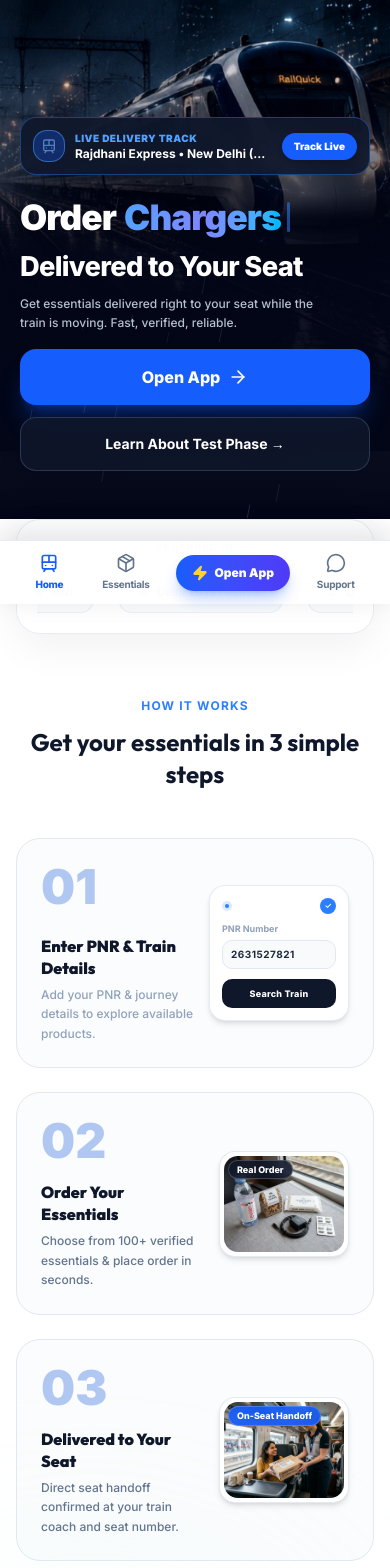
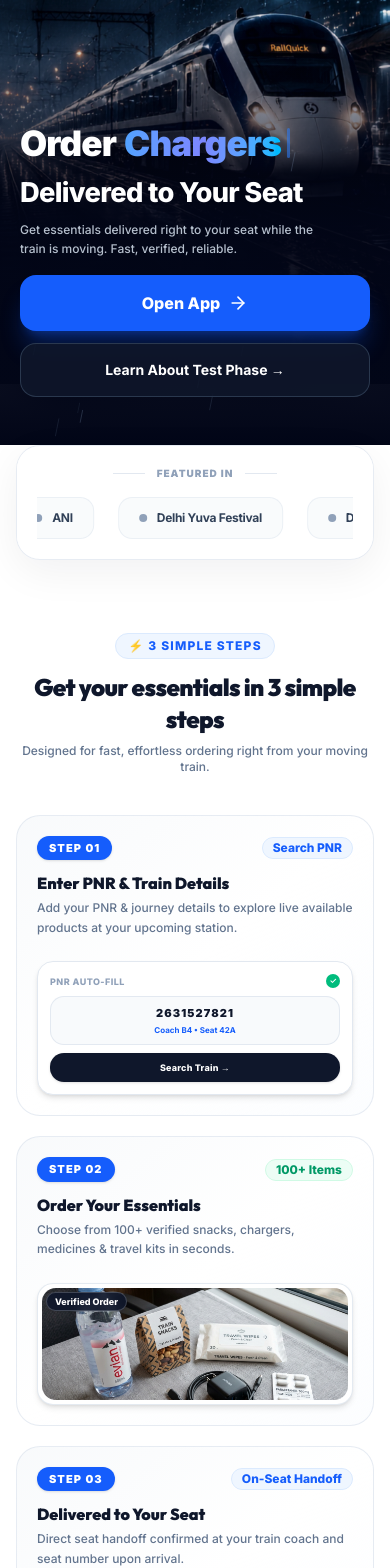
Before and after one commit to kartik098ki/Railquick.in-new, a Next.js app: page / in a window 390 px wide. Shown: the part 240-1808 px from the top of the page. Built offline with nearby package versions, Linux system fonts and the light colour scheme.

Commit message:
fix(ui): remove live track & mobile bottom nav, upgrade How It Works mobile app design

```diff
--- a/src/app/page.tsx
+++ b/src/app/page.tsx
@@ -702,28 +702,6 @@ export default function HomePage() {
             {/* Train visible area — flex grows to show train engine in middle */}
             <div className="flex-1 min-h-[140px]" />
 
-            {/* Live Station Order Status Pill */}
-            <div className="w-full bg-slate-900/90 backdrop-blur-xl border border-blue-500/40 rounded-2xl p-3 mb-4 shadow-xl flex items-center justify-between gap-3">
-              <div className="flex items-center gap-2.5 min-w-0">
-                <div className="w-8 h-8 rounded-xl bg-blue-600/30 border border-blue-400/50 text-blue-300 flex items-center justify-center shrink-0">
-                  <Train className="w-4 h-4 animate-pulse" />
-                </div>
-                <div className="min-w-0 text-left">
-                  <div className="flex items-center gap-1.5">
-                    <span className="text-[10px] font-black uppercase text-blue-400 tracking-wider">Live Delivery Track</span>
-                    <span className="w-1.5 h-1.5 rounded-full bg-emerald-400 animate-ping" />
-                  </div>
-                  <p className="text-xs font-bold text-white truncate">Rajdhani Express • New Delhi (ETA 8m)</p>
-                </div>
-              </div>
-              <button
-                onClick={handleTestNow}
-                className="bg-blue-600 hover:bg-blue-500 text-white text-[10px] font-black px-3 py-1.5 rounded-xl shrink-0 active:scale-95 transition-transform shadow-md"
-              >
-                Track Live
-              </button>
-            </div>
-
             {/* Headline + Subtitle positioned below train engine */}
             <div className="flex flex-col items-start gap-1.5 mb-4 text-left">
               <div className="flex items-center flex-nowrap gap-2 whitespace-nowrap font-black text-white tracking-tight" style={{fontSize:'clamp(28px,9vw,40px)'}}>
@@ -870,84 +848,106 @@ export default function HomePage() {
       </section>
 
       {/* How It Works */}
-      <section className="py-10 sm:py-20 lg:py-24 bg-white">
+      <section className="py-12 sm:py-20 lg:py-24 bg-white">
         <div className="max-w-7xl mx-auto px-4 sm:px-6">
-          <div className="text-center max-w-2xl mx-auto mb-12 sm:mb-16">
-            <p className="text-xs sm:text-sm font-bold text-blue-500 uppercase tracking-widest mb-3">How It Works</p>
-            <h2 className="text-2xl sm:text-3xl lg:text-4xl font-bold text-slate-900">Get your essentials in 3 simple steps</h2>
+          <div className="text-center max-w-2xl mx-auto mb-10 sm:mb-16">
+            <span className="inline-flex items-center gap-1.5 px-3 py-1 bg-blue-50 border border-blue-100 rounded-full text-xs font-extrabold text-blue-600 uppercase tracking-widest mb-3">
+              ⚡ 3 Simple Steps
+            </span>
+            <h2 className="text-2xl sm:text-3xl lg:text-4xl font-black text-slate-900 tracking-tight">Get your essentials in 3 simple steps</h2>
+            <p className="text-xs sm:text-sm text-slate-500 font-medium mt-2">Designed for fast, effortless ordering right from your moving train.</p>
           </div>
 
-          <div className="grid grid-cols-1 md:grid-cols-3 gap-6 sm:gap-8">
+          <div className="grid grid-cols-1 md:grid-cols-3 gap-5 sm:gap-8">
 
             {/* ─── Step 01 ─── */}
-            <div className="bg-slate-50/60 border border-slate-150 rounded-3xl p-6 sm:p-7 flex flex-row items-center justify-between gap-4 relative overflow-hidden transition-all duration-300 hover:bg-slate-50 hover:shadow-md">
-              <div className="flex flex-col justify-between flex-1 min-w-0 z-10">
-                <span className="text-5xl sm:text-6xl font-black leading-none mb-6 select-none" style={{ color: '#b0c7f2' }}>01</span>
+            <div className="bg-gradient-to-br from-slate-50 via-white to-blue-50/20 border border-slate-200/80 rounded-3xl p-5 sm:p-7 flex flex-col sm:flex-row items-start justify-between gap-4 relative overflow-hidden transition-all duration-300 hover:shadow-xl hover:border-blue-300 group">
+              <div className="flex flex-col justify-between flex-1 min-w-0 z-10 w-full">
+                <div className="flex items-center justify-between mb-3 w-full">
+                  <span className="px-3 py-1 bg-blue-600 text-white rounded-full text-[11px] font-black uppercase tracking-widest shadow-sm">
+                    Step 01
+                  </span>
+                  <span className="text-xs font-extrabold text-blue-600 bg-blue-50 px-2.5 py-0.5 rounded-full border border-blue-100">
+                    Search PNR
+                  </span>
+                </div>
                 <div>
-                  <h3 className="text-base sm:text-lg font-black text-slate-900 mb-1.5 leading-snug">Enter PNR &amp; Train Details</h3>
-                  <p className="text-xs text-slate-400 font-medium leading-relaxed">Add your PNR &amp; journey details to explore available products.</p>
+                  <h3 className="text-base sm:text-lg font-black text-slate-900 mb-1 leading-snug">Enter PNR &amp; Train Details</h3>
+                  <p className="text-xs text-slate-500 font-medium leading-relaxed">Add your PNR &amp; journey details to explore live available products at your upcoming station.</p>
                 </div>
               </div>
-              <div className="flex-shrink-0 w-[140px] sm:w-[150px] relative z-10">
-                <div className="relative bg-white rounded-2xl border border-slate-200/80 shadow-md p-3">
+              <div className="w-full sm:w-[140px] shrink-0 relative z-10 mt-2 sm:mt-0">
+                <div className="relative bg-white rounded-2xl border border-slate-200 shadow-md p-3 group-hover:scale-105 transition-transform duration-300">
                   <div className="flex items-center justify-between mb-2">
-                    <div className="w-2.5 h-2.5 rounded-full bg-blue-100 flex items-center justify-center">
-                      <div className="w-1 h-1 rounded-full bg-blue-500" />
-                    </div>
-                    <div className="w-4 h-4 rounded-full bg-blue-500 flex items-center justify-center text-[8px] text-white font-bold">✓</div>
+                    <span className="text-[9px] font-extrabold text-slate-400 uppercase tracking-wider">PNR AUTO-FILL</span>
+                    <div className="w-3.5 h-3.5 rounded-full bg-emerald-500 flex items-center justify-center text-[8px] text-white font-bold">✓</div>
                   </div>
-                  <p className="text-[9px] font-bold text-slate-400 mb-1">PNR Number</p>
-                  <div className="bg-slate-50 border border-slate-200 rounded-lg px-2 py-1.5 mb-2.5">
-                    <p className="text-[10px] font-bold text-slate-800 tracking-wider">2631527821</p>
+                  <div className="bg-slate-50 border border-slate-200/90 rounded-xl px-2.5 py-2 mb-2 text-center">
+                    <p className="text-[11px] font-black text-slate-900 tracking-widest">2631527821</p>
+                    <p className="text-[8px] font-bold text-blue-600 mt-0.5">Coach B4 • Seat 42A</p>
                   </div>
-                  <button className="w-full bg-slate-900 text-white text-[9px] font-extrabold py-2 rounded-lg tracking-wide">
-                    Search Train
+                  <button className="w-full bg-slate-900 hover:bg-slate-800 text-white text-[9px] font-extrabold py-2 rounded-xl tracking-wide shadow-sm">
+                    Search Train →
                   </button>
                 </div>
               </div>
             </div>
 
             {/* ─── Step 02 ─── */}
-            <div className="bg-slate-50/60 border border-slate-150 rounded-3xl p-6 sm:p-7 flex flex-row items-center justify-between gap-4 relative overflow-hidden transition-all duration-300 hover:bg-slate-50 hover:shadow-md group">
-              <div className="flex flex-col justify-between flex-1 min-w-0 z-10">
-                <span className="text-5xl sm:text-6xl font-black leading-none mb-4 select-none" style={{ color: '#b0c7f2' }}>02</span>
+            <div className="bg-gradient-to-br from-slate-50 via-white to-blue-50/20 border border-slate-200/80 rounded-3xl p-5 sm:p-7 flex flex-col sm:flex-row items-start justify-between gap-4 relative overflow-hidden transition-all duration-300 hover:shadow-xl hover:border-blue-300 group">
+              <div className="flex flex-col justify-between flex-1 min-w-0 z-10 w-full">
+                <div className="flex items-center justify-between mb-3 w-full">
+                  <span className="px-3 py-1 bg-blue-600 text-white rounded-full text-[11px] font-black uppercase tracking-widest shadow-sm">
+                    Step 02
+                  </span>
+                  <span className="text-xs font-extrabold text-emerald-600 bg-emerald-50 px-2.5 py-0.5 rounded-full border border-emerald-100">
+                    100+ Items
+                  </span>
+                </div>
                 <div>
-                  <h3 className="text-base sm:text-lg font-black text-slate-900 mb-1.5 leading-snug">Order Your Essentials</h3>
-                  <p className="text-xs text-slate-500 font-medium leading-relaxed">Choose from 100+ verified essentials &amp; place order in seconds.</p>
+                  <h3 className="text-base sm:text-lg font-black text-slate-900 mb-1 leading-snug">Order Your Essentials</h3>
+                  <p className="text-xs text-slate-500 font-medium leading-relaxed">Choose from 100+ verified snacks, chargers, medicines &amp; travel kits in seconds.</p>
                 </div>
               </div>
-              <div className="flex-shrink-0 w-[130px] sm:w-[155px] relative z-10">
+              <div className="w-full sm:w-[145px] shrink-0 relative z-10 mt-2 sm:mt-0">
                 <div className="relative rounded-2xl overflow-hidden border border-slate-200/90 shadow-md group-hover:shadow-lg transition-all duration-300 bg-white p-1">
                   <img
                     src="/images/order-essentials-real.jpg"
                     alt="Order Your Essentials"
-                    className="w-full h-24 sm:h-28 object-cover rounded-xl group-hover:scale-105 transition-transform duration-500"
+                    className="w-full h-28 sm:h-28 object-cover rounded-xl group-hover:scale-105 transition-transform duration-500"
                   />
-                  <div className="absolute top-2 left-2 bg-slate-900/85 backdrop-blur-xs text-white text-[9px] font-extrabold px-2 py-0.5 rounded-full border border-white/20 shadow-xs">
-                    Real Order
+                  <div className="absolute top-2 left-2 bg-slate-900/90 backdrop-blur-xs text-white text-[9px] font-extrabold px-2 py-0.5 rounded-full border border-white/20 shadow-xs">
+                    Verified Order
                   </div>
                 </div>
               </div>
             </div>
 
             {/* ─── Step 03 ─── */}
-            <div className="bg-slate-50/60 border border-slate-150 rounded-3xl p-6 sm:p-7 flex flex-row items-center justify-between gap-4 relative overflow-hidden transition-all duration-300 hover:bg-slate-50 hover:shadow-md group">
-              <div className="flex flex-col justify-between flex-1 min-w-0 z-10">
-                <span className="text-5xl sm:text-6xl font-black leading-none mb-4 select-none" style={{ color: '#b0c7f2' }}>03</span>
+            <div className="bg-gradient-to-br from-slate-50 via-white to-blue-50/20 border border-slate-200/80 rounded-3xl p-5 sm:p-7 flex flex-col sm:flex-row items-start justify-between gap-4 relative overflow-hidden transition-all duration-300 hover:shadow-xl hover:border-blue-300 group">
+              <div className="flex flex-col justify-between flex-1 min-w-0 z-10 w-full">
+                <div className="flex items-center justify-between mb-3 w-full">
+                  <span className="px-3 py-1 bg-blue-600 text-white rounded-full text-[11px] font-black uppercase tracking-widest shadow-sm">
+                    Step 03
+                  </span>
+                  <span className="text-xs font-extrabold text-blue-600 bg-blue-50 px-2.5 py-0.5 rounded-full border border-blue-100">
+                    On-Seat Handoff
+                  </span>
+                </div>
                 <div>
-                  <h3 className="text-base sm:text-lg font-black text-slate-900 mb-1.5 leading-snug">Delivered to Your Seat</h3>
-                  <p className="text-xs text-slate-500 font-medium leading-relaxed">Direct seat handoff confirmed at your train coach and seat number.</p>
+                  <h3 className="text-base sm:text-lg font-black text-slate-900 mb-1 leading-snug">Delivered to Your Seat</h3>
+                  <p className="text-xs text-slate-500 font-medium leading-relaxed">Direct seat handoff confirmed at your train coach and seat number upon arrival.</p>
                 </div>
               </div>
-              <div className="flex-shrink-0 w-[130px] sm:w-[155px] relative z-10">
+              <div className="w-full sm:w-[145px] shrink-0 relative z-10 mt-2 sm:mt-0">
                 <div className="relative rounded-2xl overflow-hidden border border-slate-200/90 shadow-md group-hover:shadow-lg transition-all duration-300 bg-white p-1">
                   <img
                     src="/images/delivered-to-seat-real.jpg"
                     alt="Delivered to Your Seat"
-                    className="w-full h-24 sm:h-28 object-cover rounded-xl group-hover:scale-105 transition-transform duration-500"
+                    className="w-full h-28 sm:h-28 object-cover rounded-xl group-hover:scale-105 transition-transform duration-500"
                   />
                   <div className="absolute top-2 left-2 bg-blue-600/90 backdrop-blur-xs text-white text-[9px] font-extrabold px-2 py-0.5 rounded-full border border-white/20 shadow-xs">
-                    On-Seat Handoff
+                    Seat Delivery
                   </div>
                 </div>
               </div>
@@ -1429,47 +1429,6 @@ export default function HomePage() {
           </motion.div>
         )}
       </AnimatePresence>
-
-      {/* Sticky Mobile App Bottom Bar — Ultra App-like UI */}
-      <div className="md:hidden fixed bottom-0 left-0 right-0 z-40 bg-white/95 backdrop-blur-xl border-t border-slate-200/80 px-4 py-2 shadow-[0_-8px_30px_rgba(15,23,42,0.12)]">
-        <div className="flex items-center justify-around">
-          <button
-            onClick={() => window.scrollTo({ top: 0, behavior: 'smooth' })}
-            className="flex flex-col items-center gap-1 py-1 px-3 text-blue-600 font-bold active:scale-95 transition-transform"
-          >
-            <Train className="w-5 h-5" />
-            <span className="text-[10px] font-extrabold tracking-tight">Home</span>
-          </button>
-
-          <button
-            onClick={() => {
-              const el = document.getElementById('products-section') || document.querySelector('section:nth-of-type(4)');
-              el?.scrollIntoView({ behavior: 'smooth' });
-            }}
-            className="flex flex-col items-center gap-1 py-1 px-3 text-slate-500 hover:text-slate-900 font-semibold active:scale-95 transition-transform"
-          >
-            <Package className="w-5 h-5" />
-            <span className="text-[10px] font-bold tracking-tight">Essentials</span>
-          </button>
-
-          <button
-            onClick={handleTestNow}
-            className="flex items-center gap-1.5 bg-gradient-to-r from-blue-600 to-indigo-600 text-white px-4 py-2.5 rounded-full text-xs font-black shadow-lg shadow-blue-600/30 active:scale-95 transition-all"
-          >
-            <Zap className="w-4 h-4 text-amber-300 fill-amber-300" />
-            <span>Open App</span>
-          </button>
-
-          <Link
-            href="/contact"
-            className="flex flex-col items-center gap-1 py-1 px-3 text-slate-500 hover:text-slate-900 font-semibold active:scale-95 transition-transform"
-          >
-            <MessageCircle className="w-5 h-5" />
-            <span className="text-[10px] font-bold tracking-tight">Support</span>
-          </Link>
-        </div>
-      </div>
-      <div className="md:hidden h-16 pointer-events-none" />
     </div>
   );
 }
```
